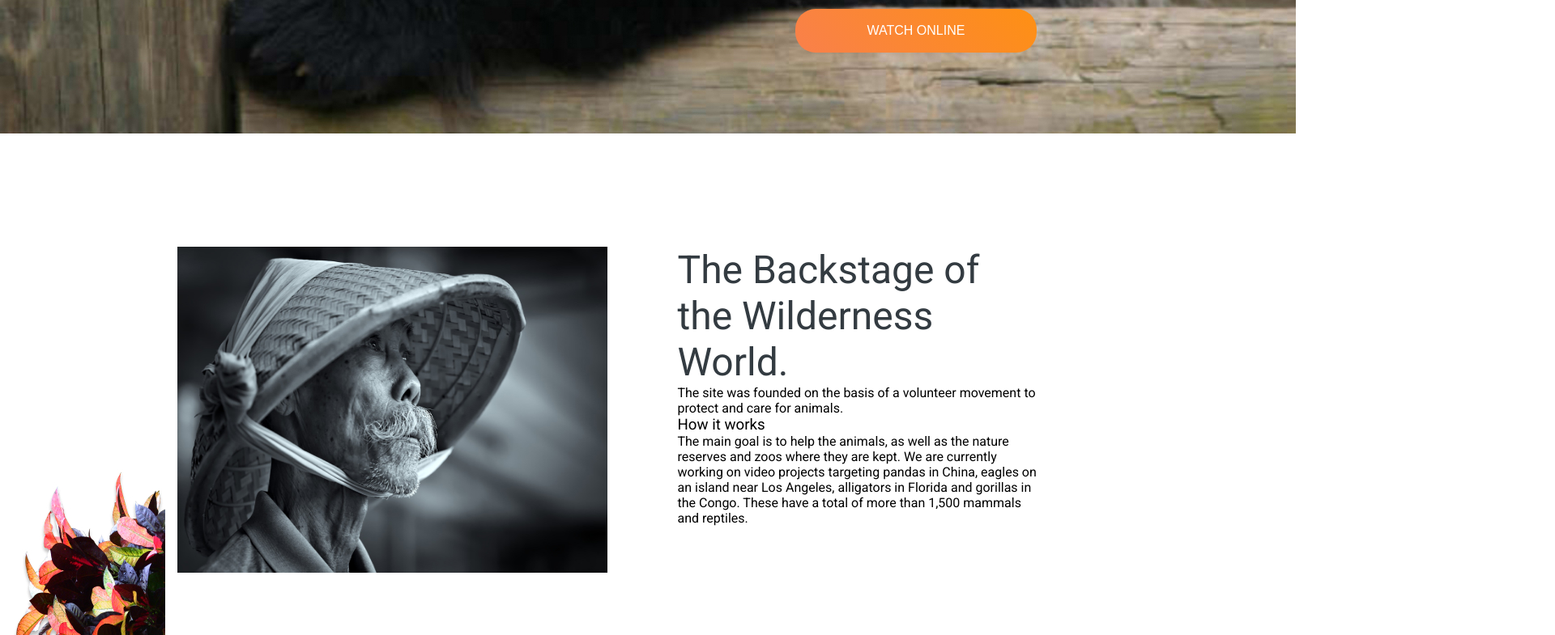
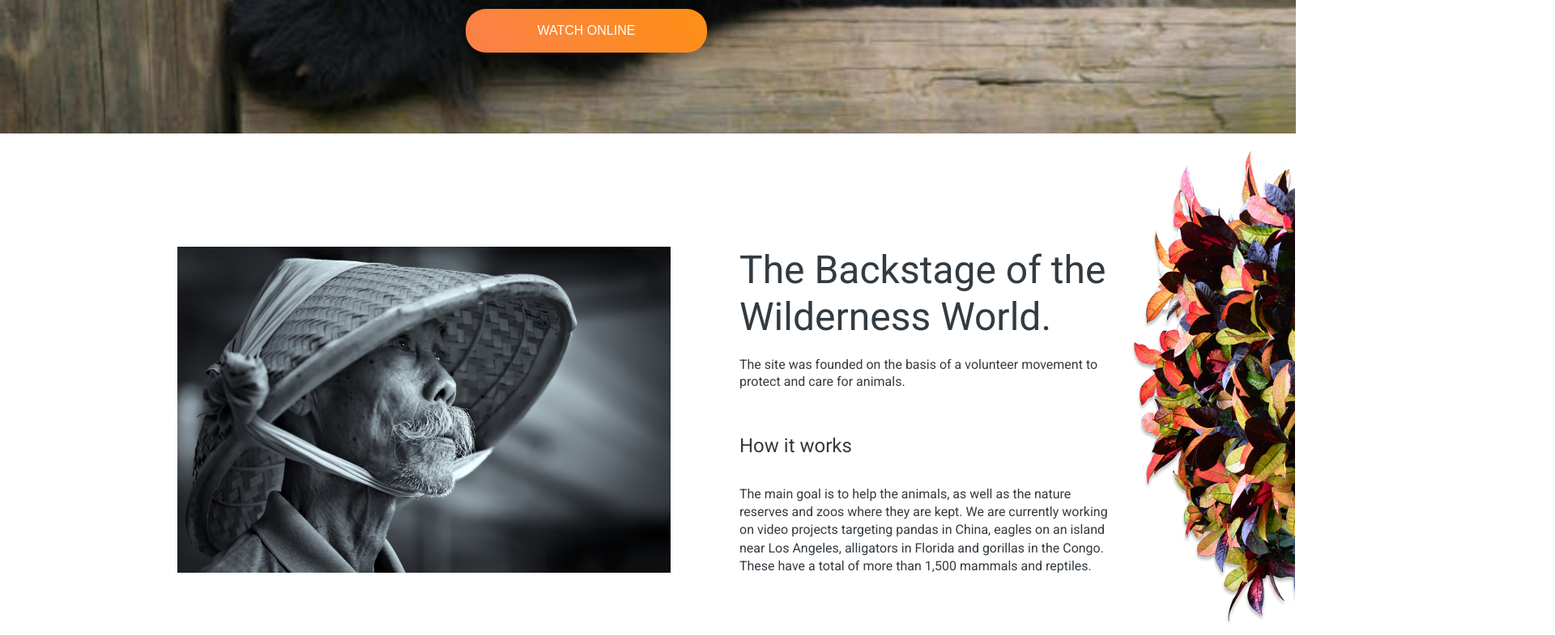
Before and after one commit to vladirim/online-zoo, a plain HTML site: page pages/main/index.html in a window 1280 px wide. Shown: the part 615-1400 px from the top of the page at 81% size, 1920 px wide, since content can reach past the window. Drawn offline with Linux system fonts and the light colour scheme.

Commit message:
feat: add backstage section

```diff
--- a/pages/main/index.html
+++ b/pages/main/index.html
@@ -47,7 +47,7 @@
 
             <!------ HERO ------>
 
-            <div class="hero__container">
+            <section class="hero__container">
                 <div class="hero">
                     <div class="circle">
                         <p class="hero__text">
@@ -58,11 +58,11 @@
                         WATCH ONLINE
                     </button>
                 </div>
-            </div>
+            </section>
 
             <!------ THE BACKSTAGE  ------>
 
-            <div class="backstage__container">
+            <section class="backstage__container">
                 <div class="backstage__content">
                     <div class="backstage__item">
                         <img src="/assets/images/jpg/bamboo-cap.jpg" alt="bamboo-cap man" class="bamboo-cap">
@@ -70,16 +70,16 @@
                     <div class="backstage__item">
                         <div class="backstage__text">
                             <h2>The Backstage of the Wilderness World.</h2>
-                            <p>The site was founded on the basis of a volunteer movement to protect and care for animals.</p>
-                            <h3>How it works </h3>
-                            <p>The main goal is to help the animals, as well as the nature reserves and zoos where they are kept. We are currently working on video projects targeting pandas in China, eagles on an island near Los Angeles, alligators in Florida and gorillas in the Congo. These have a total of more than 1,500 mammals and reptiles.</p>
+                            <p class="p1">The site was founded on the basis of a volunteer movement to protect and care for animals.</p>
+                            <h3>How it works</h3>
+                            <p class="p2">The main goal is to help the animals, as well as the nature reserves and zoos where they are kept. We are currently working on video projects targeting pandas in China, eagles on an island near Los Angeles, alligators in Florida and gorillas in the Congo. These have a total of more than 1,500 mammals and reptiles.</p>
                         </div>
                     </div>
                 </div>
                 <div class="flowers">
-                    <img src="/assets/images/jpg/flower_foto1.jpg" alt="flowers">
+                    <img src="/assets/images/jpg/flower_foto1.jpg" alt="flowers" class="flowers-img">
                 </div>
-            </div>
+            </section>
 
         </div>
     </main>
--- a/pages/main/style.css
+++ b/pages/main/style.css
@@ -30,6 +30,7 @@
 /*===== BASE =====*/
 *,::before,::after {
     box-sizing: border-box;
+    margin: 0 auto;
 }
 
 html {
@@ -37,8 +38,8 @@ html {
   }
 
 body {
-    margin: 0;
-    padding: 0;
+    width: 100%;
+    max-width: 1600px;
     font-family: var(--body-font);
     font-size: var(--normal-font-size);
     background-color: var(--title-color);
@@ -47,7 +48,7 @@ body {
 }
 
 .container {
-    max-width: 1600px;
+    width: 1600px;
     margin: 0 auto;
 }
 
@@ -162,12 +163,8 @@ img {
 /*==== MAIN ====*/
 /*==== Hero section====*/
 
-.container.main {
-    max-height: 780px;
-}
-
 .hero__container {
-    width: 1600px;
+    width: 100%;
     height: 700px;
     background-image: url('/assets/images/jpg/Panda.jpg');
     background-repeat: no-repeat;
@@ -176,7 +173,7 @@ img {
 .hero {
     position: relative;
     top: 12px;
-    left: 807px;
+    left: 400px;
 }
 
 .circle {
@@ -223,8 +220,12 @@ img {
 }
 
 
+/*==== The Backstage section ====*/
 
-/*==== The Backstage section ====*/
+.backstage__container {
+    width: auto;
+    display: flex;
+}
 
 .backstage__content {
     position: relative;
@@ -232,11 +233,7 @@ img {
     display: flex;
     justify-content: space-between;
     flex-wrap: wrap;
-    margin-left: 219px;
-}
-
-.backstage__item {
-    flex: 50%;
+    margin: 0 auto 0 219px;
 }
 
 .bamboo-cap {
@@ -245,15 +242,39 @@ img {
 }
 
 .backstage__text {
-    margin-left: 87px;
+    margin-left: 85px;
+    max-width: 465px;
 }
 
-.backstage__item h2 {
+.backstage__text h2 {
     font-size: var(--h2-font-size);
     color: var(--section-text-color);
+    line-height: 120%;
 }
 
+.backstage__text p {
+    font-size: var(--normal-font-size);
+    color: var(--section-text-color);
+    margin-top: 21px;
+}
+
+.backstage__text .p1 {
+    line-height: 130%;
+}
+
+.backstage__text .p2 {
+    line-height: 140%;
+}
+
+.backstage__text h3 {
+    font-size: var(--h3-font-size);
+    color: var(--section-text-color);
+    margin: 54px 0 34px 0;
+    line-height: 120%;
+}
 
 .flowers {
-    display: inline;
+    position: relative;
+    top: 10px;
+    left: 5px;
 }
```
